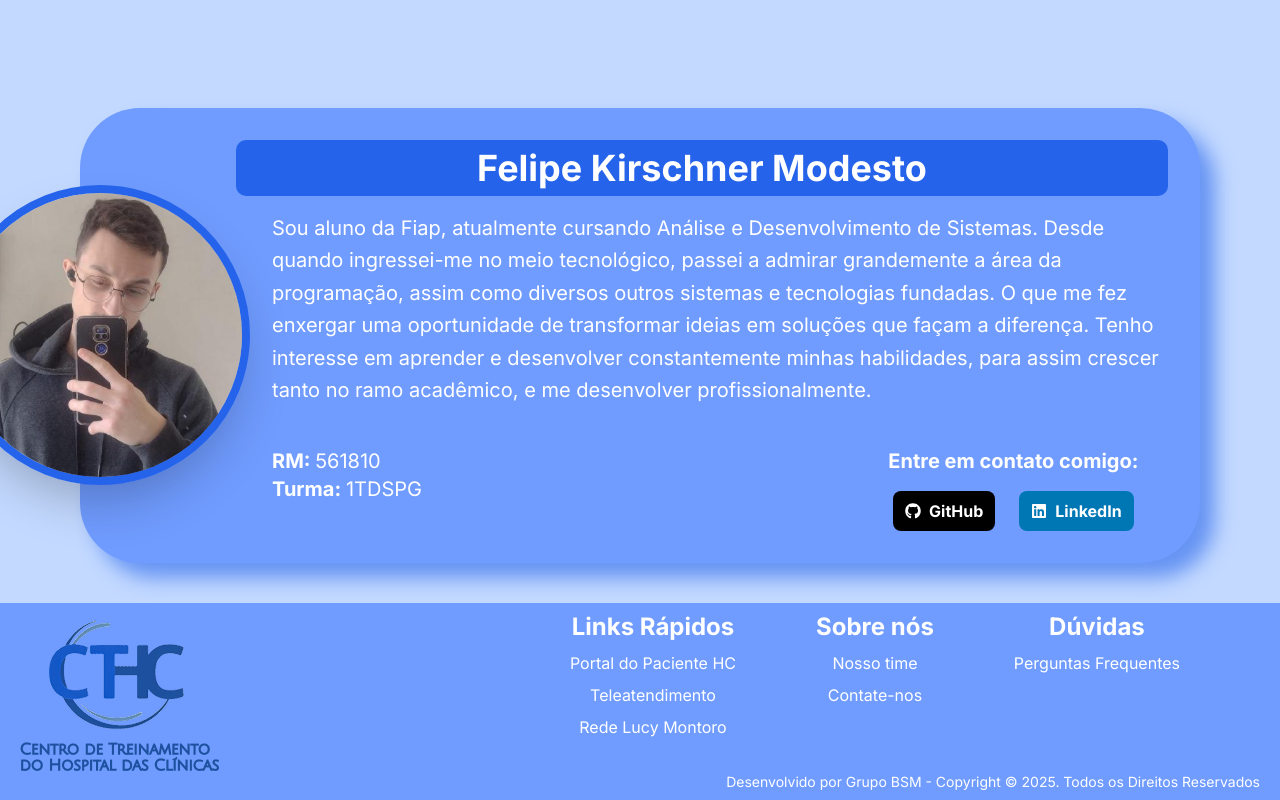
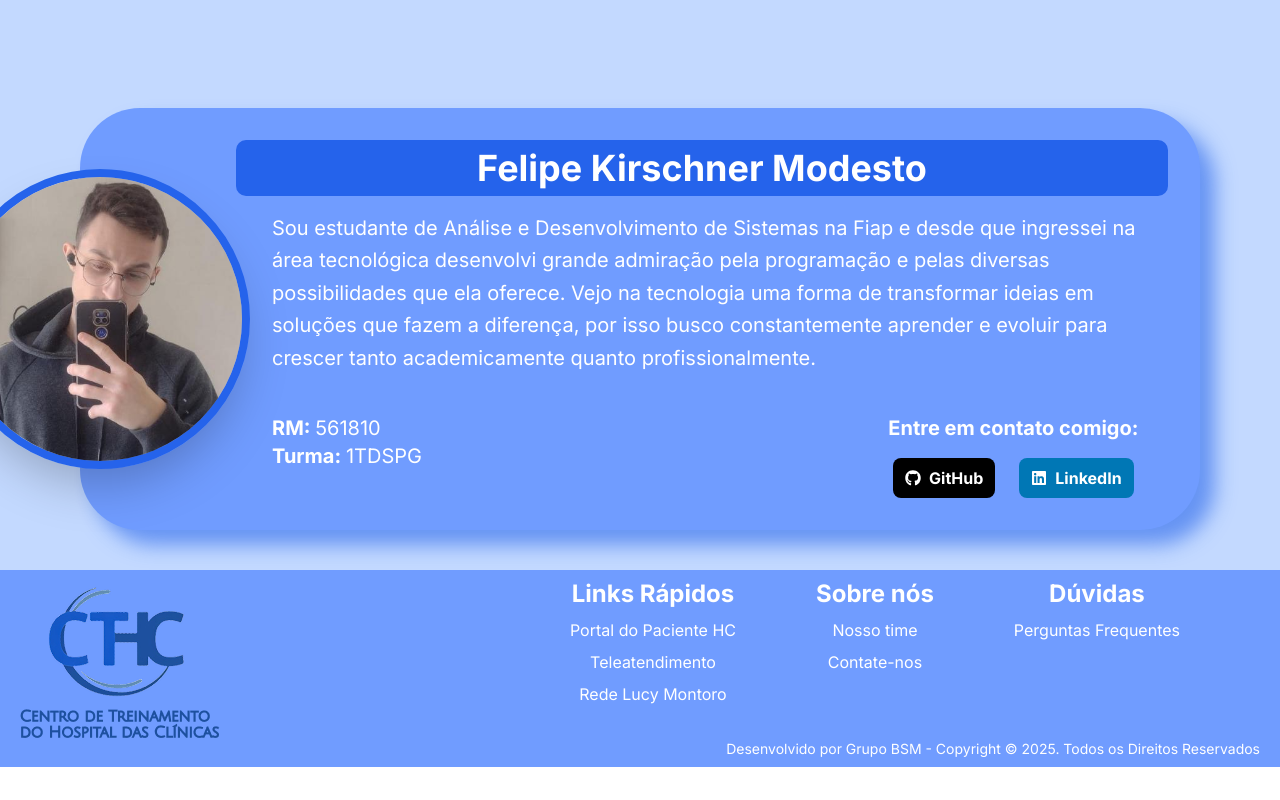
Before and after one commit to BSM-Challenge/ct-hc, a React (Vite) app: page /integrantes in a window 1280 px wide. Shown: the part 1309-2109 px from the top of the page. After the commit the page ends 2076 px from the top, so only its background shows below. Built offline with nearby package versions, Linux system fonts and the light colour scheme; a web font is replaced by a local one.

Commit message:
Corrigindo o texto "descrição" do integrante Felipe na página de integrantes.

```diff
--- a/src/routes/Integrantes/index.tsx
+++ b/src/routes/Integrantes/index.tsx
@@ -43,7 +43,7 @@ export default function Integrantes() {
             nome="Felipe Kirschner Modesto"
             img="/public/foto-felipe.jpg"
             posicaoImg=""
-            descricao="Sou aluno da Fiap, atualmente cursando Análise e Desenvolvimento de Sistemas. Desde quando ingressei-me no meio tecnológico, passei a admirar grandemente a área da programação, assim como diversos outros sistemas e tecnologias fundadas. O que me fez enxergar uma oportunidade de transformar ideias em soluções que façam a diferença. Tenho interesse em aprender e desenvolver constantemente minhas habilidades, para assim crescer tanto no ramo acadêmico, e me desenvolver profissionalmente."
+            descricao="Sou estudante de Análise e Desenvolvimento de Sistemas na Fiap e desde que ingressei na área tecnológica desenvolvi grande admiração pela programação e pelas diversas possibilidades que ela oferece. Vejo na tecnologia uma forma de transformar ideias em soluções que fazem a diferença, por isso busco constantemente aprender e evoluir para crescer tanto academicamente quanto profissionalmente."
             rm="561810"
             turma="1TDSPG"
             linkGithub=""
```
